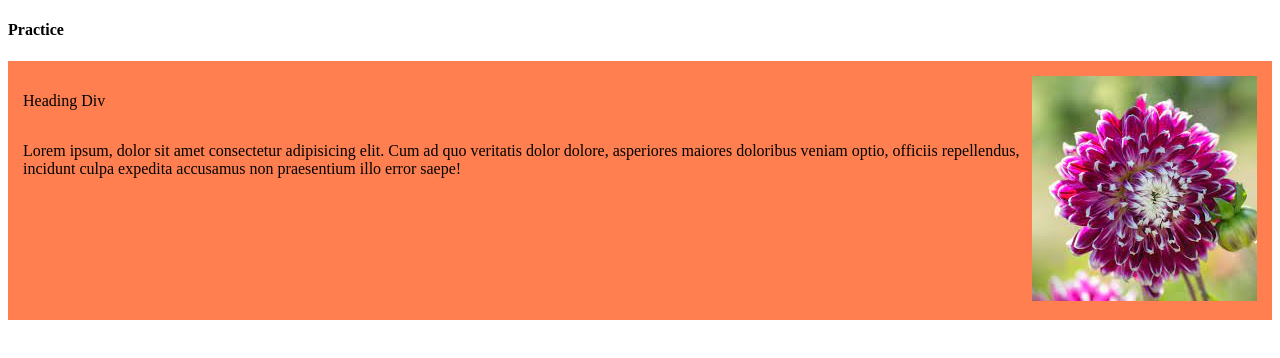
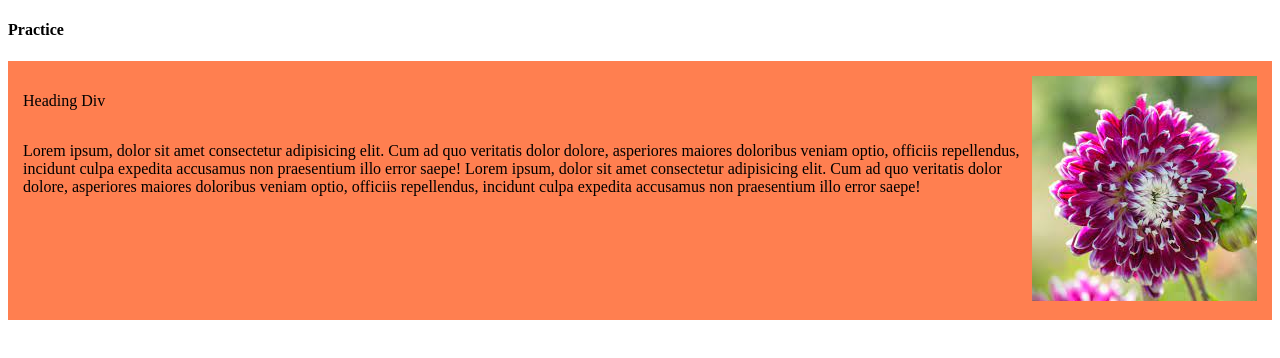
Before and after one commit to Yumesh-Kumar/Demo, a website: page index.html in a window 1280 px wide. Drawn offline with Linux system fonts and the light colour scheme.

Commit message:
push in main

```diff
--- a/index.html
+++ b/index.html
@@ -44,6 +44,10 @@
               quo veritatis dolor dolore, asperiores maiores doloribus veniam
               optio, officiis repellendus, incidunt culpa expedita accusamus non
               praesentium illo error saepe!
+              Lorem ipsum, dolor sit amet consectetur adipisicing elit. Cum ad
+              quo veritatis dolor dolore, asperiores maiores doloribus veniam
+              optio, officiis repellendus, incidunt culpa expedita accusamus non
+              praesentium illo error saepe!
             </p>
           </div>
         </div>
```
